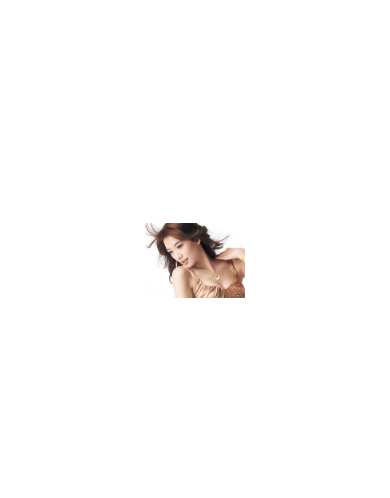
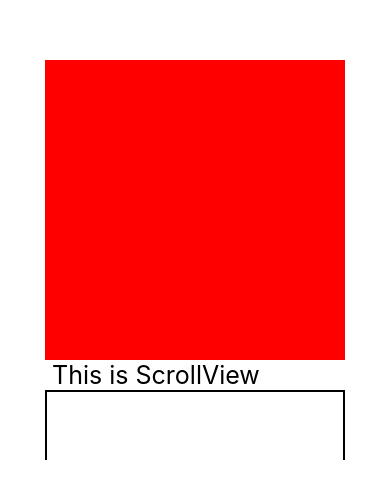
Before and after one commit to willie0311/react-native, a React Native app: screen / in a window 390 px wide. Shown: the part 162-660 px from the top of the page. Built offline with nearby package versions, Linux system fonts and the light colour scheme.

Commit message:
scrollView 卷軸

```diff
--- a/App.js
+++ b/App.js
@@ -1,76 +1,21 @@
-import { StyleSheet, Text, View,SafeAreaView,TextInput,Button,TouchableHighlight,TouchableOpacity,TouchableNativeFeedback,Image  } from 'react-native';
+import { StyleSheet, Text, View,SafeAreaView,TextInput,Button,TouchableHighlight,TouchableOpacity,TouchableNativeFeedback,Image, ScrollView  } from 'react-native';
 
 
 
 
 export default function App() {
   return (
-   <SafeAreaView style={styles.container}>
-   <Image
-      style = {{height:100, width:100}}
-      source = {require('./assets/123.jpg')}
-      resizeMode = 'contain'
-    />
-      {/*<View style={styles.view01}>
-        <Text style={styles.text01}>中彰投</Text>
+  <SafeAreaView style={styles.container}>
+  <View style ={{width:300 , height:400}}>
+      <ScrollView>
+      <View style = {{backgroundColor:'red',height:300}}>
       </View>
-        <View style = {{height:100 , width:200 , borderWidth:1}}>
-        <Text style={styles.text01}>2022/07/01 跨平台</Text>
-        <TextInput
-          style = {{height:40 , width:180 , borderWidth:2}} placeholder = "請輸入"
-          onChange={() =>{ console.log('點擊測試')}}
-      />
-
-
-      <Button
-        title = "press me."
-        onPress= {() => {console.log('onPress')}}
-      />
-
+      <Text style= {{fontSize:25}}> This is ScrollView</Text>
+      <View style = {{borderWidth:2 ,height:300}}>
       </View>
-
-      <TouchableHighlight
-        underlayColor ="gray"
-        activeOpacity = {0.5}
-        onPress = {() =>{console.log('TouchableHighlight')}} >
-        <Text>Button</Text>
-      </TouchableHighlight>
-
-
-      <TouchableOpacity
-        activeOpacity = {0.5}
-        onPress = {() =>{console.log('TouchableOpacity')}} >
-        <Text>Button</Text>
-      </TouchableOpacity>
-
-      <TouchableNativeFeedback
-      onPress = {() =>{console.log('TouchableNativeFeedback')}}
-      background ={TouchableNativeFeedback.Ripple('gray',true)}
-      hitSlop = {{top:10,left:10,bottom:10,right:10}}>
-      <View style ={{backgroundColor:'blue'}}>
-        <Text style={{margin:30}}>Button</Text>
-      </View>
-    </TouchableNativeFeedback>
-    <Image
-      style = {{height:100, width:100}}
-      source = {require('./assets/logo.png')}
-    />
-
-    <TouchableOpacity
-    activeOpacity = {0.5}
-    onPress = {() =>{console.log('TouchableOpacity')}} >
-    <View>
-      <Text></Text>
-      <Image
-      style = {{height:100, width:100}}
-      source = {require('./assets/logo.png')}
-    />
-    </View>
-
-  </TouchableOpacity>*/}
-
-
-    </SafeAreaView>
+    </ScrollView>
+  </View>
+  </SafeAreaView>
 
 
   );
```
